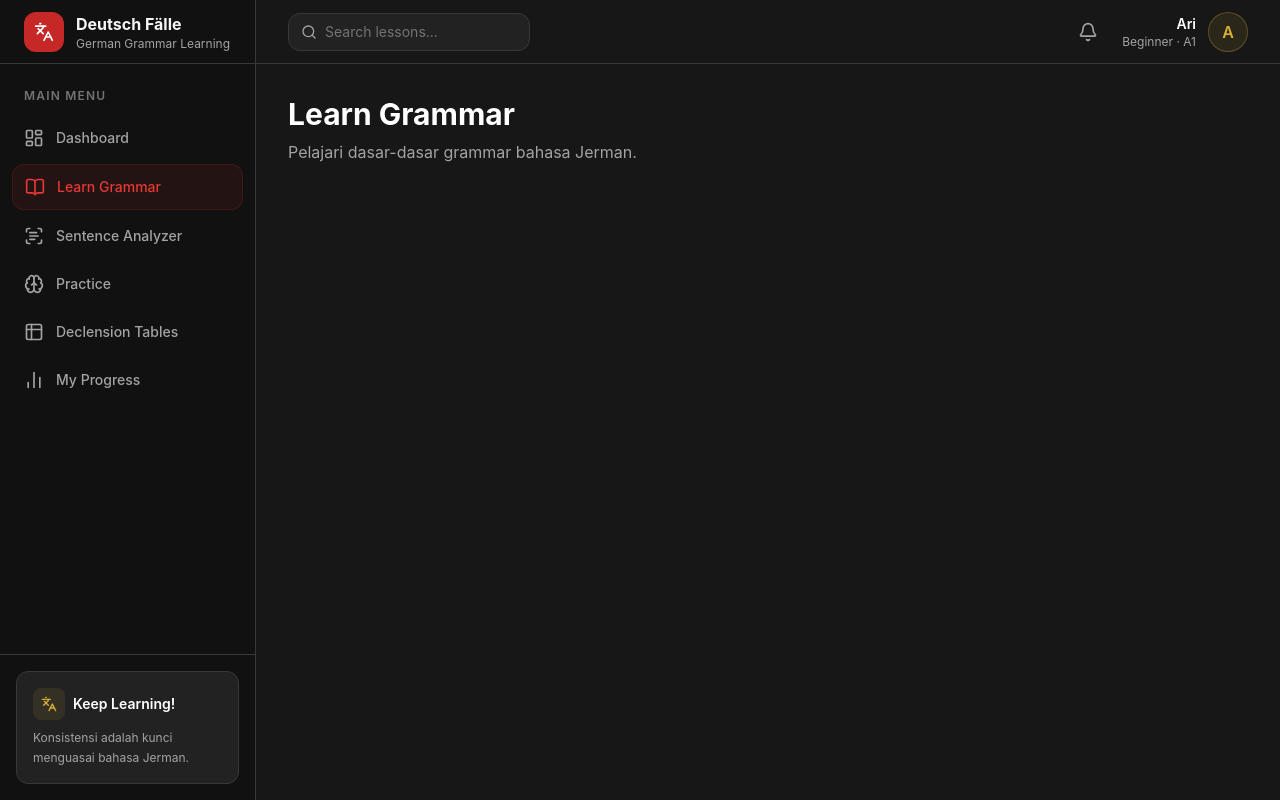
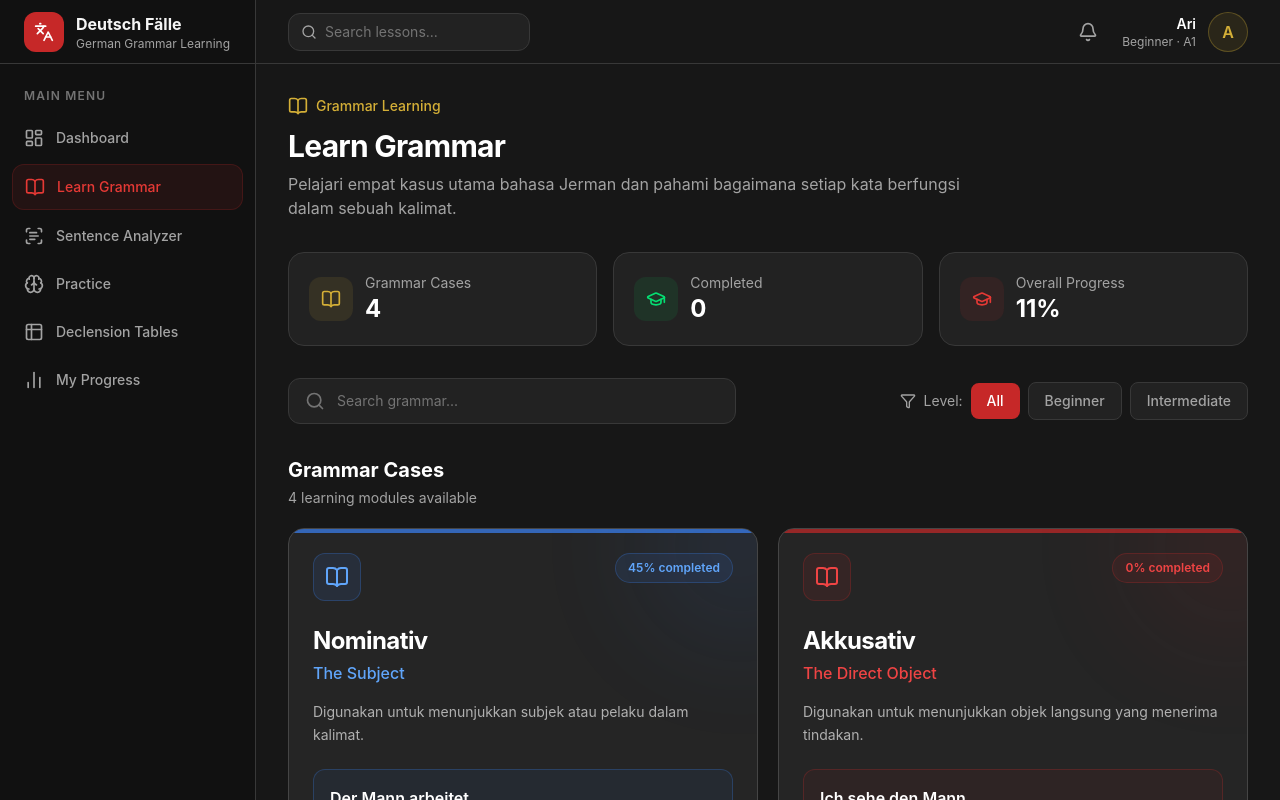
Before and after one commit to M-Ari-ZM/Deutsch-Faelle, a React (Vite) app: page /learn in a window 1280 px wide. Shown: the top 800 px of the page. Built offline with nearby package versions, Linux system fonts and the light colour scheme.

Commit message:
mengembangkan learn page

```diff
--- a/src/data/cases.js
+++ b/src/data/cases.js
@@ -3,44 +3,55 @@ export const germanCases = [
     id: "nominativ",
     name: "Nominativ",
     subtitle: "The Subject",
-    description: "Digunakan untuk menunjukkan subjek dalam kalimat.",
-    color: "blue",
-    question: "Wer? / Was?",
+    description:
+      "Digunakan untuk menunjukkan subjek atau pelaku dalam kalimat.",
     example: "Der Mann arbeitet.",
     translation: "Pria itu bekerja.",
     progress: 45,
+    color: "blue",
+    level: "Beginner",
+    lessons: 5,
   },
+
   {
     id: "akkusativ",
     name: "Akkusativ",
     subtitle: "The Direct Object",
-    description: "Digunakan untuk menunjukkan objek langsung.",
-    color: "red",
-    question: "Wen? / Was?",
+    description:
+      "Digunakan untuk menunjukkan objek langsung yang menerima tindakan.",
     example: "Ich sehe den Mann.",
     translation: "Aku melihat pria itu.",
     progress: 0,
+    color: "red",
+    level: "Beginner",
+    lessons: 6,
   },
+
   {
     id: "dativ",
     name: "Dativ",
     subtitle: "The Indirect Object",
-    description: "Digunakan untuk menunjukkan objek tidak langsung.",
+    description:
+      "Digunakan untuk menunjukkan objek tidak langsung atau penerima suatu tindakan.",
+    example: "Ich gebe dem Mann ein Buch.",
+    translation: "Aku memberikan sebuah buku kepada pria itu.",
+    progress: 0,
     color: "green",
-    question: "Wem?",
-    example: "Ich helfe dem Mann.",
-    translation: "Aku membantu pria itu.",
-    progress: 0,
+    level: "Intermediate",
+    lessons: 6,
   },
+
   {
     id: "genitiv",
     name: "Genitiv",
     subtitle: "Possession",
-    description: "Digunakan untuk menunjukkan kepemilikan.",
-    color: "amber",
-    question: "Wessen?",
+    description:
+      "Digunakan untuk menunjukkan kepemilikan atau hubungan antara kata benda.",
     example: "Das Auto des Mannes.",
     translation: "Mobil milik pria itu.",
     progress: 0,
+    color: "amber",
+    level: "Intermediate",
+    lessons: 5,
   },
 ];
--- a/src/pages/LearnGrammar.jsx
+++ b/src/pages/LearnGrammar.jsx
@@ -1,11 +1,198 @@
+import { useState } from "react";
+
+import { germanCases } from "../data/cases";
+import CaseCard from "../components/CaseCard";
+
+import { BookOpen, Search, GraduationCap, Filter } from "lucide-react";
+
 function LearnGrammar() {
+  const [searchQuery, setSearchQuery] = useState("");
+  const [selectedLevel, setSelectedLevel] = useState("All");
+
+  const levels = ["All", "Beginner", "Intermediate"];
+
+  const filteredCases = germanCases.filter((grammarCase) => {
+    const matchesSearch =
+      grammarCase.name.toLowerCase().includes(searchQuery.toLowerCase()) ||
+      grammarCase.subtitle.toLowerCase().includes(searchQuery.toLowerCase()) ||
+      grammarCase.description.toLowerCase().includes(searchQuery.toLowerCase());
+
+    const matchesLevel =
+      selectedLevel === "All" || grammarCase.level === selectedLevel;
+
+    return matchesSearch && matchesLevel;
+  });
+
+  const completedCases = germanCases.filter(
+    (grammarCase) => grammarCase.progress === 100,
+  ).length;
+
+  const totalProgress = Math.round(
+    germanCases.reduce(
+      (total, grammarCase) => total + grammarCase.progress,
+      0,
+    ) / germanCases.length,
+  );
+
   return (
-    <main>
-      <h1 className="text-3xl font-bold text-white">Learn Grammar</h1>
+    <main className="space-y-8">
+      {/* Page Header */}
+      <section>
+        <div className="flex items-center gap-2 text-[#D4AF37]">
+          <BookOpen className="h-5 w-5" />
 
-      <p className="mt-2 text-[#A3A3A3]">
-        Pelajari dasar-dasar grammar bahasa Jerman.
-      </p>
+          <span className="text-sm font-medium">Grammar Learning</span>
+        </div>
+
+        <h1 className="mt-3 text-3xl font-bold tracking-tight text-white">
+          Learn Grammar
+        </h1>
+
+        <p className="mt-2 max-w-2xl text-[#A3A3A3]">
+          Pelajari empat kasus utama bahasa Jerman dan pahami bagaimana setiap
+          kata berfungsi dalam sebuah kalimat.
+        </p>
+      </section>
+
+      {/* Overview */}
+      <section className="grid grid-cols-1 gap-4 sm:grid-cols-2 xl:grid-cols-3">
+        {/* Total Cases */}
+        <div className="rounded-2xl border border-[#383838] bg-[#222222] p-5">
+          <div className="flex items-center gap-3">
+            <div className="rounded-xl bg-[#D4AF37]/10 p-3">
+              <BookOpen className="h-5 w-5 text-[#D4AF37]" />
+            </div>
+
+            <div>
+              <p className="text-sm text-[#A3A3A3]">Grammar Cases</p>
+
+              <h3 className="text-2xl font-bold text-white">
+                {germanCases.length}
+              </h3>
+            </div>
+          </div>
+        </div>
+
+        {/* Completed */}
+        <div className="rounded-2xl border border-[#383838] bg-[#222222] p-5">
+          <div className="flex items-center gap-3">
+            <div className="rounded-xl bg-green-500/10 p-3">
+              <GraduationCap className="h-5 w-5 text-green-400" />
+            </div>
+
+            <div>
+              <p className="text-sm text-[#A3A3A3]">Completed</p>
+
+              <h3 className="text-2xl font-bold text-white">
+                {completedCases}
+              </h3>
+            </div>
+          </div>
+        </div>
+
+        {/* Progress */}
+        <div className="rounded-2xl border border-[#383838] bg-[#222222] p-5 sm:col-span-2 xl:col-span-1">
+          <div className="flex items-center gap-3">
+            <div className="rounded-xl bg-[#C62828]/10 p-3">
+              <GraduationCap className="h-5 w-5 text-[#E53935]" />
+            </div>
+
+            <div>
+              <p className="text-sm text-[#A3A3A3]">Overall Progress</p>
+
+              <h3 className="text-2xl font-bold text-white">
+                {totalProgress}%
+              </h3>
+            </div>
+          </div>
+        </div>
+      </section>
+
+      {/* Search & Filter */}
+      <section className="space-y-4">
+        <div className="flex flex-col gap-4 lg:flex-row lg:items-center lg:justify-between">
+          {/* Search */}
+          <div className="flex w-full items-center gap-3 rounded-xl border border-[#383838] bg-[#222222] px-4 py-3 lg:max-w-md">
+            <Search className="h-5 w-5 shrink-0 text-[#737373]" />
+
+            <input
+              type="text"
+              value={searchQuery}
+              onChange={(event) => setSearchQuery(event.target.value)}
+              placeholder="Search grammar..."
+              className="w-full bg-transparent text-sm text-white outline-none placeholder:text-[#737373]"
+            />
+          </div>
+
+          {/* Filter */}
+          <div className="flex flex-wrap items-center gap-2">
+            <div className="flex items-center gap-2 text-sm text-[#A3A3A3]">
+              <Filter className="h-4 w-4" />
+
+              <span>Level:</span>
+            </div>
+
+            {levels.map((level) => (
+              <button
+                key={level}
+                onClick={() => setSelectedLevel(level)}
+                className={`rounded-lg px-4 py-2 text-sm font-medium transition ${
+                  selectedLevel === level
+                    ? "bg-[#C62828] text-white"
+                    : "border border-[#383838] bg-[#222222] text-[#A3A3A3] hover:bg-[#292929] hover:text-white"
+                }`}
+              >
+                {level}
+              </button>
+            ))}
+          </div>
+        </div>
+      </section>
+
+      {/* Grammar Cases */}
+      <section>
+        <div className="mb-5 flex items-center justify-between">
+          <div>
+            <h2 className="text-xl font-bold text-white">Grammar Cases</h2>
+
+            <p className="mt-1 text-sm text-[#A3A3A3]">
+              {filteredCases.length} learning modules available
+            </p>
+          </div>
+        </div>
+
+        {filteredCases.length > 0 ? (
+          <div className="grid grid-cols-1 gap-5 md:grid-cols-2">
+            {filteredCases.map((grammarCase) => (
+              <CaseCard key={grammarCase.id} grammarCase={grammarCase} />
+            ))}
+          </div>
+        ) : (
+          <div className="rounded-2xl border border-[#383838] bg-[#222222] p-10 text-center">
+            <div className="mx-auto flex h-14 w-14 items-center justify-center rounded-full bg-[#383838]">
+              <Search className="h-6 w-6 text-[#A3A3A3]" />
+            </div>
+
+            <h3 className="mt-4 text-lg font-semibold text-white">
+              No lessons found
+            </h3>
+
+            <p className="mt-2 text-sm text-[#A3A3A3]">
+              Coba gunakan kata kunci atau filter yang berbeda.
+            </p>
+
+            <button
+              onClick={() => {
+                setSearchQuery("");
+                setSelectedLevel("All");
+              }}
+              className="mt-5 rounded-xl bg-[#C62828] px-4 py-2 text-sm font-medium text-white transition hover:bg-[#E53935]"
+            >
+              Reset Filters
+            </button>
+          </div>
+        )}
+      </section>
     </main>
   );
 }
```
